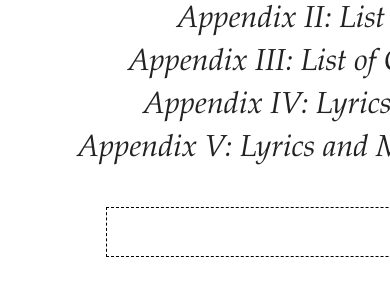
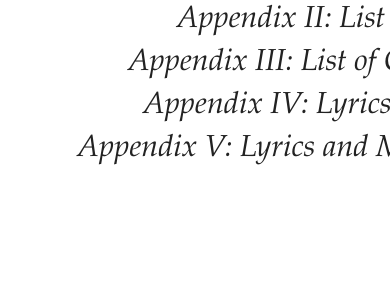
Before and after one commit to carolineglazer/peggy-online, a PHP site: page /index.html in a window 390 px wide; the page is wider, and only the part inside the window is pictured. Shown: the part 369-669 px from the top of that part. Run offline with PHP 8.4, Linux system fonts and the light colour scheme.

Commit message:
remove #box border
for simpler mobile display

```diff
--- a/style.css
+++ b/style.css
@@ -103,7 +103,7 @@ h2 {
 	position: absolute;
 	width: 600px;
 	height: 3em;
-	border: 1px dashed black;
+	border: 0;
 	top: 33em;
 	left: 6.6em;
 }
```
